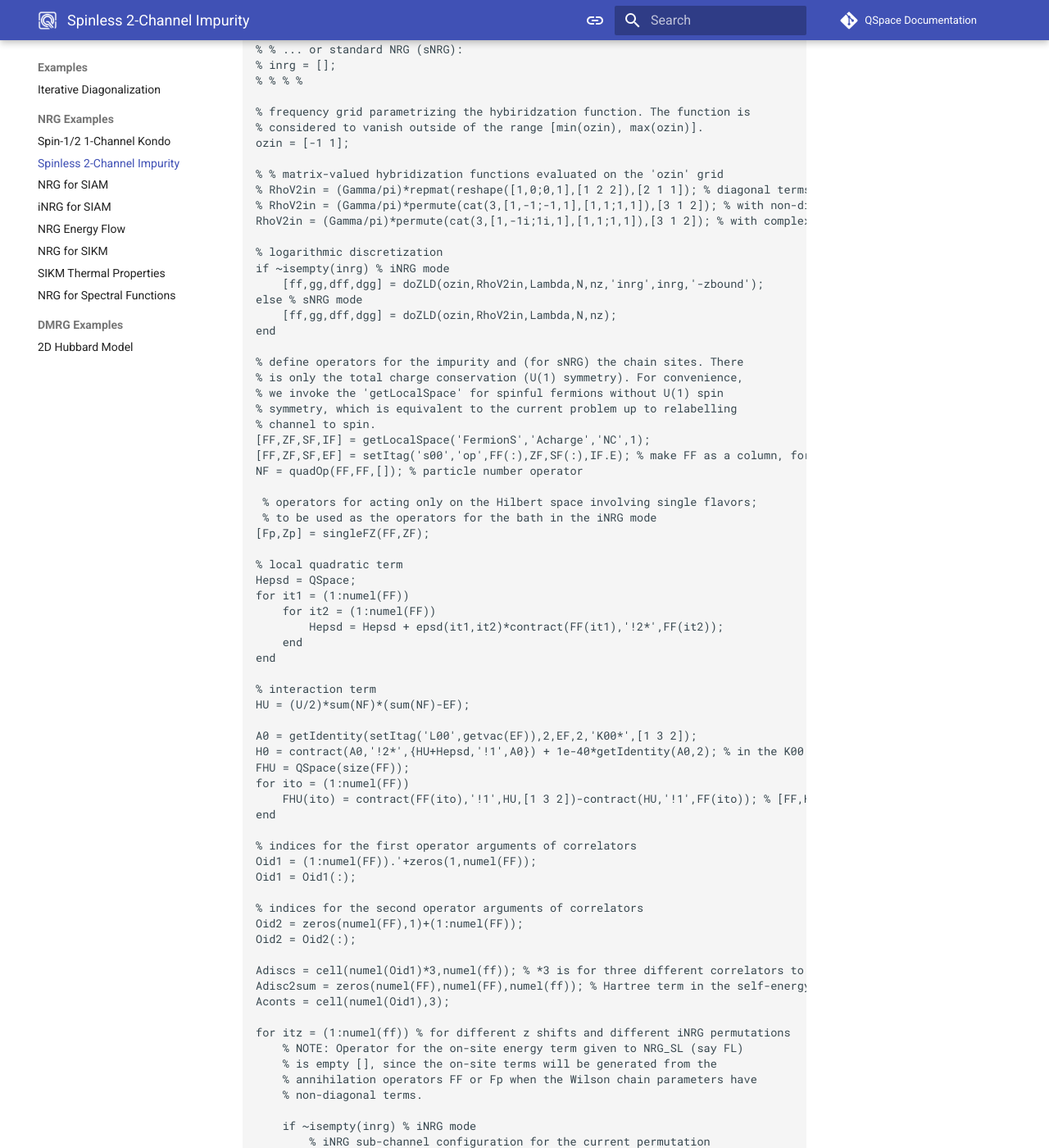
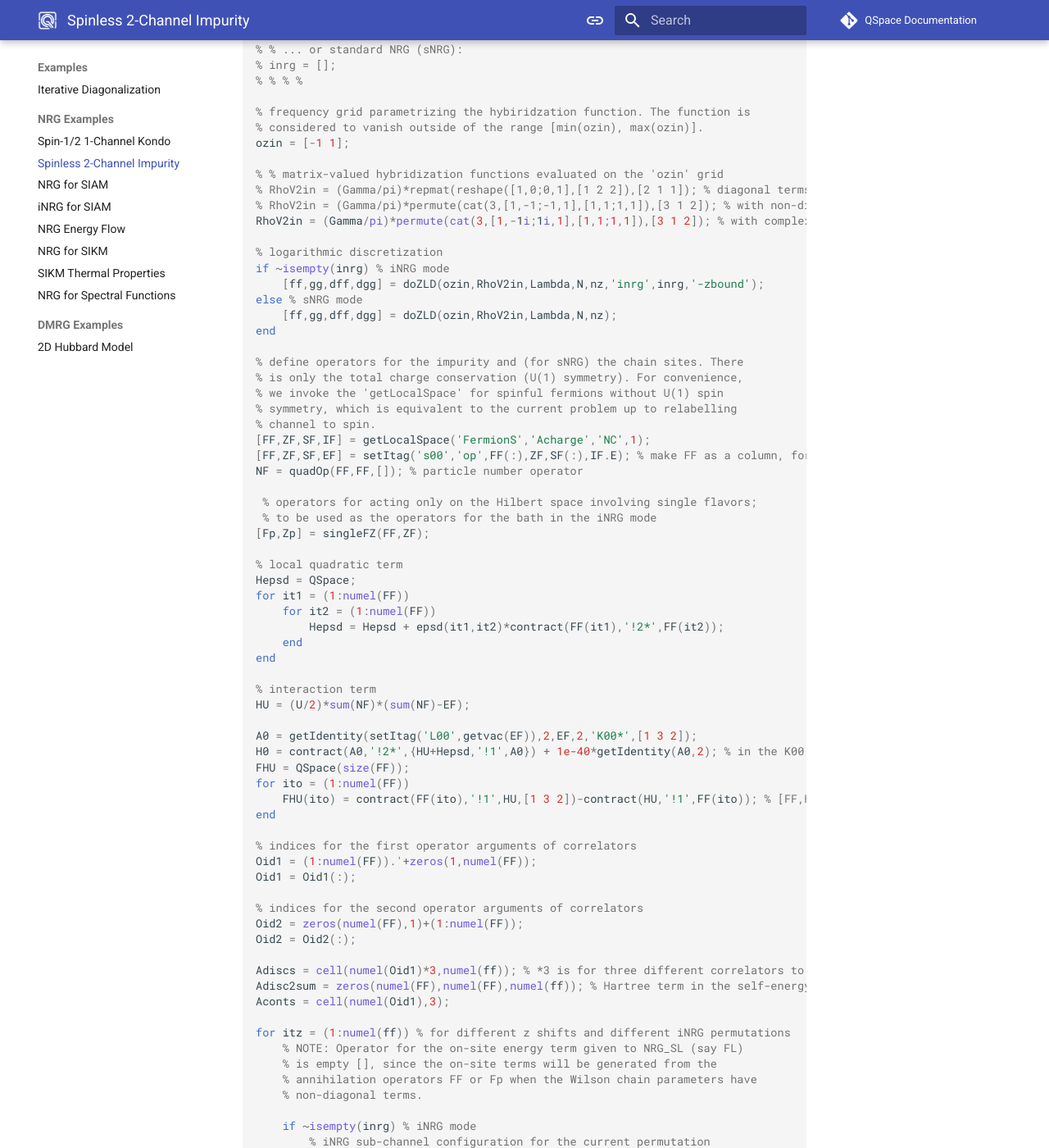
Before and after one commit to Open-Source-QSpace/QSpace-Documentation, an MkDocs documentation site: the page built from docs/examples/NRG/Ex_NonDiag.md, in a window 1280 px wide and 1400 px high, scrolled down 778 px. Shown: the whole window at 82% size. Built offline with MkDocs 1.6.1 and Material for MkDocs 9.7.7, drawn with Linux system fonts in a browser that asks for light colours; comment, search, counter and statistics services are not loaded; the version menu is left out; some of the changed text lies outside the part shown.

Commit message:
Update the syntax highlighting

````diff
--- a/docs/examples/NRG/Ex_NonDiag.md
+++ b/docs/examples/NRG/Ex_NonDiag.md
@@ -1,4 +1,4 @@
-```
+```matlab
 % Example: NRG calculation of an impurity model of spinless fermions in two
 % channels. Partcles can hop between the channels, leading to the
 % off-diagonal elements of the quadratic term at the impurity and of the
````
Also changed, not shown: docs/examples/DMRG/DMRGHubbard2D.md (+1 -1 lines), docs/examples/NRG/Ex_1CK.md (+1 -1 lines), docs/examples/NRG/Ex_SIAM.md (+1 -1 lines), docs/examples/NRG/Ex_SIAM_iNRG.md (+1 -1 lines).
